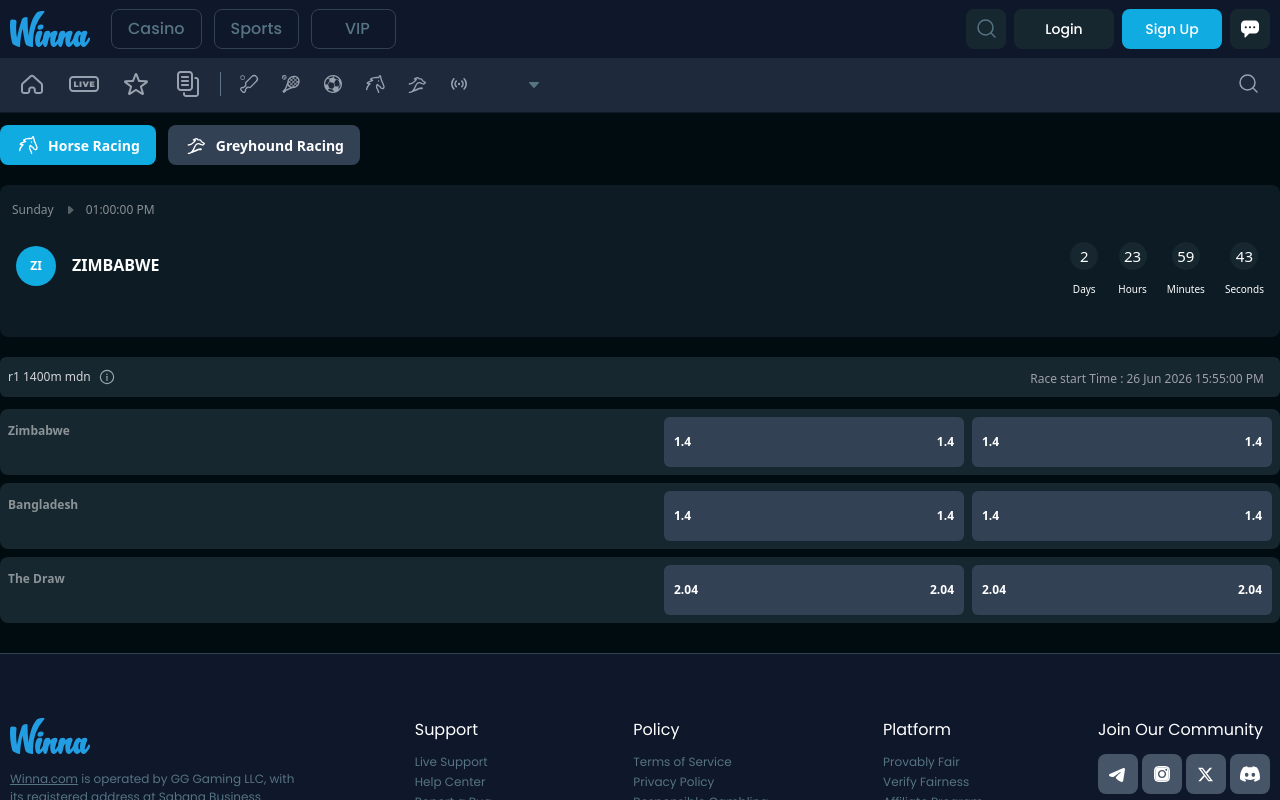
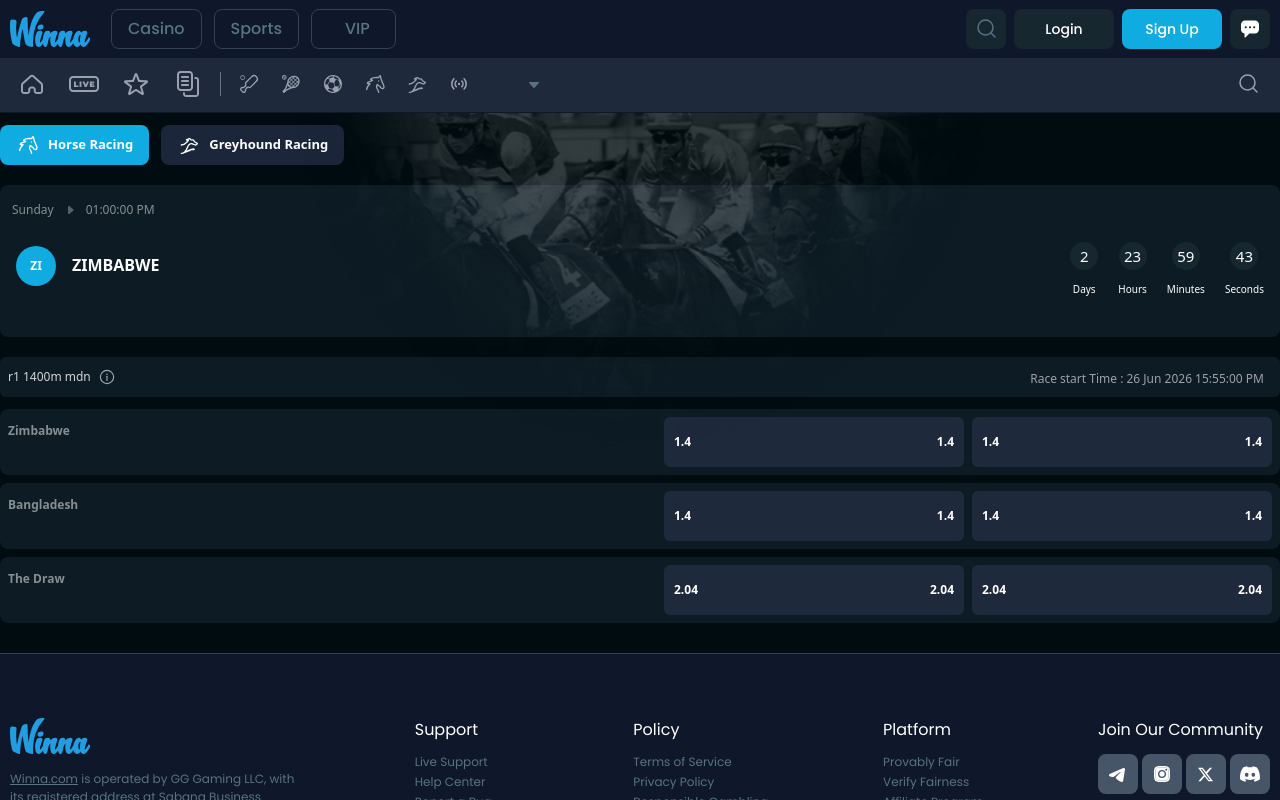
Before and after one commit to sahil-design176209/winna-nextjs-project, a Next.js app: page /events in a window 1280 px wide. Shown: the top 800 px of the page. Built offline with nearby package versions, Linux system fonts and the light colour scheme.

Commit message:
racing pages background image as per event set

```diff
--- a/app/events/RacingEvent.tsx
+++ b/app/events/RacingEvent.tsx
@@ -1,15 +1,20 @@
 "use client";
 import React from "react";
-import { useRouter, useSearchParams } from "next/navigation";
+import { useRouter, useSearchParams, usePathname } from "next/navigation";
 import { ThemeIcons, SportsMenuIcons } from "../components/SvgIcons";
+import greyHound from "../../public/images/greyHound.png";
+import horsey from "../../public/images/horsey.png";
+import Image from "next/image";
 
 const RacingEvent = () => {
   const router = useRouter();
   const searchParams = useSearchParams();
+  const pathname = usePathname();
 
   const activeSport =
     searchParams.get("type") === "greyhound" ? "greyhound" : "horse";
 
+  // Kept exactly as your original functionality requested
   const handleTabClick = (sportType: "horse" | "greyhound") => {
     router.push(`/racing?type=${sportType}`);
   };
@@ -34,16 +39,31 @@ const RacingEvent = () => {
   const mainTitleText =
     activeSport === "greyhound" ? "Richmond Dogs" : "ZIMBABWE";
 
+  // Selects correct background image automatically based on the URL query param (?type=horse or ?type=greyhound)
+  const currentBackgroundImage =
+    activeSport === "greyhound" ? greyHound : horsey;
+
   return (
-    <div className="mb-[30px] text-white font-sans">
+    /* Added 'relative isolate' layout hooks so background graphics sit strictly underneath text elements */
+    <div className="mb-[30px] text-white font-sans relative isolate">
+      {/* Background Graphic Dynamic Render Block */}
+      <div className="absolute top-[-15px] left-1/2 z-[2] w-full max-w-[60%] -translate-x-1/2 h-auto bg-top bg-no-repeat opacity-20 transition-opacity duration-1000 ease-in ">
+        <Image
+          src={currentBackgroundImage}
+          alt={`${mainTitleText} background`}
+          className="aspect-video w-full h-auto object-cover"
+          loading="lazy"
+        />
+      </div>
+
       <div className="flex items-center gap-3 mb-5 ">
         <button
           type="button"
           onClick={() => handleTabClick("horse")}
-          className={`flex items-center gap-2 font-semibold px-4 py-2 rounded-lg text-[14px] transition ${
+          className={`flex items-center gap-2 font-semibold px-4 py-2 rounded-lg text-[13px] transition ${
             activeSport === "horse"
               ? "bg-accent-blue text-white"
-              : "bg-body-level-3  hover:bg-[#22304a]"
+              : "bg-[#1b263b]  hover:bg-accent-blue"
           }`}
         >
           <span>
@@ -55,10 +75,10 @@ const RacingEvent = () => {
         <button
           type="button"
           onClick={() => handleTabClick("greyhound")}
-          className={`flex items-center gap-2 font-semibold px-4 py-2 rounded-lg text-[14px] transition ${
+          className={`flex items-center gap-2 font-semibold px-4 py-2 rounded-lg text-[13px] transition ${
             activeSport === "greyhound"
               ? "bg-accent-blue text-white"
-              : "bg-body-level-3  hover:bg-[#22304a]"
+              : "bg-[#1b263b]  hover:bg-accent-blue"
           }`}
         >
           <span>
@@ -118,7 +138,7 @@ const RacingEvent = () => {
         </div>
       </div>
 
-      <div className="bg-body-level-9 rounded-md p-2 flex items-center justify-between ">
+      <div className="bg-body-level-7 rounded-md p-2 flex items-center justify-between ">
         <div className="game-title-heading text-[12px] flex items-center justify-center gap-2 m-0 race-event-heading text-zinc-300">
           <span>{currentTrackHeading}</span>
           <ThemeIcons.InfoIcon />
@@ -137,7 +157,7 @@ const RacingEvent = () => {
           {currentRunners.map((item, idx) => (
             <div
               key={idx}
-              className="flex items-start justify-between rounded-lg bg-body-level-9 px-2 py-2"
+              className="flex items-start justify-between rounded-lg bg-body-level-7 px-2 py-2"
             >
               <div className="start-tag">
                 <span className="truncate text-[12px] font-bold text-typography-gray">
@@ -146,7 +166,7 @@ const RacingEvent = () => {
               </div>
               <div className="end-tag ">
                 <div className="flex items-center justify-between gap-2">
-                  <div className="px-[10px] py-[16px] rounded-md w-[300px] w-[300px] max-[991px]:w-[200px] max-[620px]:w-[100px] width-full bg-body-level-3 flex items-center justify-between">
+                  <div className="px-[10px] py-[16px] rounded-md w-[300px] max-[991px]:w-[200px] max-[620px]:w-[100px] width-full bg-body-level-2 flex items-center justify-between">
                     <span className="text-[12px] font-semibold text-white">
                       {item.odd}
                     </span>
@@ -154,7 +174,7 @@ const RacingEvent = () => {
                       {item.odd}
                     </span>
                   </div>
-                  <div className="px-[10px] py-[16px] rounded-md w-[300px] w-[300px] max-[991px]:w-[200px] max-[620px]:w-[100px] width-full bg-body-level-3 flex items-center justify-between">
+                  <div className="px-[10px] py-[16px] rounded-md w-[300px] max-[991px]:w-[200px] max-[620px]:w-[100px] width-full bg-body-level-2 flex items-center justify-between">
                     <span className="text-[12px] font-semibold text-white">
                       {item.odd}
                     </span>
--- a/app/racing/HorseRacing.tsx
+++ b/app/racing/HorseRacing.tsx
@@ -2,6 +2,9 @@
 import React from "react";
 import { useRouter, useSearchParams } from "next/navigation";
 import { SportsMenuIcons, ThemeIcons } from "../components/SvgIcons";
+import greyHound from "../../public/images/greyHound.png";
+import horsey from "../../public/images/horsey.png";
+import Image from "next/image";
 
 export default function SportRacingTabs() {
   const router = useRouter();
@@ -46,11 +49,25 @@ export default function SportRacingTabs() {
     );
   const currentTrack = activeSport === "greyhound" ? "Richmond" : "Flemington";
 
+  // Dynamic Background Assignment
+  const currentBackgroundImage =
+    activeSport === "greyhound" ? greyHound : horsey;
+
   return (
-    <div className="min-h-screen text-white  font-sans">
+    <div className="min-h-screen text-white font-sans relative isolate">
       <div className="flex items-center gap-2 mb-4">
         <span>{currentSvg}</span>
         <h1 className="text-2xl font-bold tracking-wide">{currentTitle}</h1>
+      </div>
+
+      {/* Dynamic image as per event */}
+      <div className="absolute top-[-15px] left-1/2 z-[-1] w-full max-w-[60%] -translate-x-1/2 h-auto bg-top bg-no-repeat opacity-20 transition-opacity duration-1000 ease-in">
+        <Image
+          src={currentBackgroundImage}
+          alt={`${currentTitle} background`}
+          className="aspect-video w-full h-auto object-cover"
+          loading="lazy"
+        />
       </div>
 
       <div className="flex items-center gap-3 mb-6">
@@ -59,7 +76,7 @@ export default function SportRacingTabs() {
           className={`flex items-center gap-2 font-bold px-4 py-1.5 rounded-lg text-sm transition ${
             activeSport === "greyhound"
               ? "bg-accent-blue text-white"
-              : "bg-[#1b263b] text-zinc-300 hover:bg-[#22304a]"
+              : "bg-[#1b263b] text-zinc-300 hover:bg-accent-blue"
           }`}
         >
           <span>
@@ -73,7 +90,7 @@ export default function SportRacingTabs() {
           className={`flex items-center gap-2 font-bold px-4 py-1.5 rounded-lg text-sm transition ${
             activeSport === "horse"
               ? "bg-accent-blue text-white"
-              : "bg-[#1b263b] text-zinc-300 hover:bg-[#22304a]"
+              : "bg-[#1b263b] text-zinc-300 hover:bg-accent-blue"
           }`}
         >
           <span>
@@ -84,19 +101,19 @@ export default function SportRacingTabs() {
       </div>
 
       <div className="flex items-center gap-2 mb-6 flex-wrap">
-        <button className="flex items-center gap-2 bg-accent-blue text-white font-bold px-4 py-2.5 rounded-md text-14">
+        <button className="flex items-center gap-2 bg-accent-blue text-white font-bold px-4 py-1.5 rounded-md text-14">
           Today
           <span className="bg-accent-blue-hover text-white px-1.5 py-0.5 rounded-full text-[10px] font-black">
             1
           </span>
         </button>
-        <button className="flex items-center gap-2 bg-[#131c2e] text-white font-semibold px-4 py-2.5 rounded-md text-14 border border-zinc-800/80">
+        <button className="flex items-center gap-2 bg-[#131c2e] text-white font-semibold px-4 py-1.5 rounded-md text-14 border border-zinc-800/80">
           Tomorrow
           <span className="bg-body-level-4 text-zinc-400 px-1.5 py-0.5 rounded-full text-[10px]">
             0
           </span>
         </button>
-        <button className="flex items-center gap-2 bg-[#131c2e] text-white font-semibold px-4 py-2.5 rounded-md text-14 border border-zinc-800/80">
+        <button className="flex items-center gap-2 bg-[#131c2e] text-white font-semibold px-4 py-1.5 rounded-md text-14 border border-zinc-800/80">
           Upcoming
           <span className="bg-body-level-4 text-zinc-400 px-1.5 py-0.5 rounded-full text-[10px]">
             0
@@ -121,7 +138,7 @@ export default function SportRacingTabs() {
         <h2 className="text-lg font-bold tracking-wide">{currentTrack}</h2>
       </div>
 
-      <div className="max-w-sm bg-[#131c2e]/90 border border-zinc-800/60 rounded-xl p-2 shadow-xl backdrop-blur-md">
+      <div className="max-w-sm bg-body-level-1 border border-body-level-2 rounded-xl p-2 shadow-xl backdrop-blur-md">
         <div className="flex justify-between items-center text-[11px] font-semibold text-zinc-400 tracking-wider mb-3 px-1">
           <span>Runner</span>
           <span>Time</span>
@@ -136,7 +153,7 @@ export default function SportRacingTabs() {
               <span className="text-xs font-semibold text-zinc-200">
                 {runner.name}
               </span>
-              <span className="bg-[#1b263b] text-white text-[11px] font-bold px-3 py-4.5 rounded-md min-w-[85px] text-center">
+              <span className="bg-[#1b263b] hover:bg-body-level-2 text-white text-[11px] font-bold px-3 py-4.5 rounded-md min-w-[85px] text-center">
                 {runner.time}
               </span>
             </div>
```
Also changed, not shown: public/images/greyHound.png (added), public/images/horsey.png (added).
